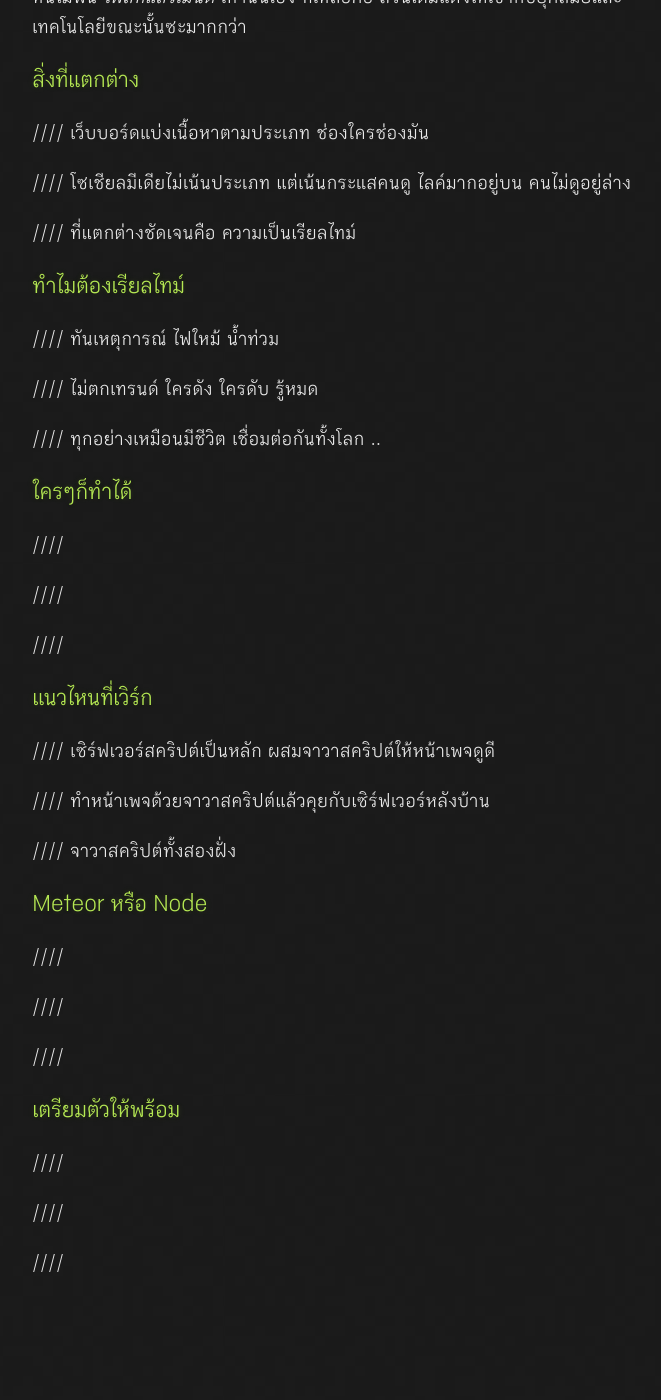
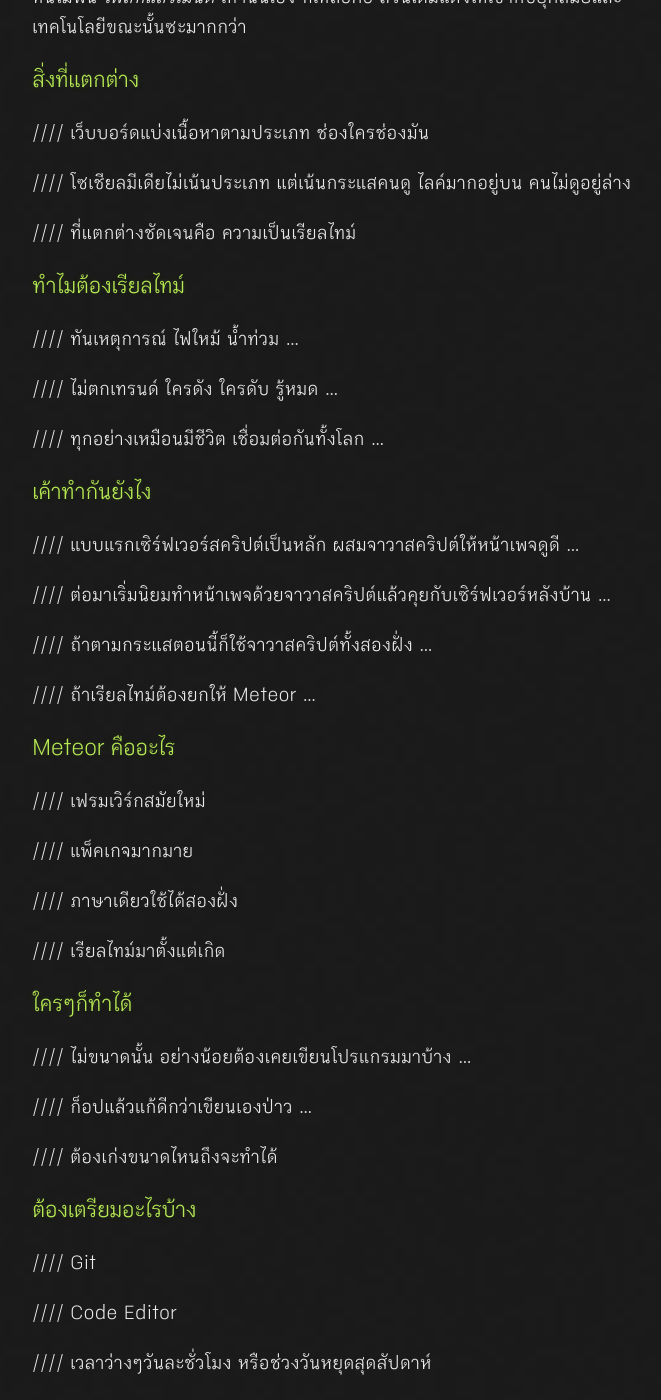
Before and after one commit to Ookkabat/DevelopOokkaboard, a Jekyll site: the page built from chapters/ch01-introduction.md, in a window 1280 px wide and 1400 px high, scrolled down 501 px. Shown: the whole window, without its empty margins (308-969 px from the left). Built offline with Jekyll 4.4.1, drawn with Linux system fonts in a browser that asks for light colours; before the commit the page ends 1801 px from its top, so only the background shows below that.

Commit message:
Revised ch01 outline.

```diff
--- a/chapters/ch01-introduction.md
+++ b/chapters/ch01-introduction.md
@@ -24,43 +24,48 @@ excerpt: ทำความเข้าใจเกี่ยวกับ อุ
 
 ## ทำไมต้องเรียลไทม์
 
-//// ทันเหตุการณ์ ไฟใหม้ น้ำท่วม
+//// ทันเหตุการณ์ ไฟใหม้ น้ำท่วม ...
 
-//// ไม่ตกเทรนด์ ใครดัง ใครดับ รู้หมด
+//// ไม่ตกเทรนด์ ใครดัง ใครดับ รู้หมด ...
 
-//// ทุกอย่างเหมือนมีชีวิต เชื่อมต่อกันทั้งโลก ..
+//// ทุกอย่างเหมือนมีชีวิต เชื่อมต่อกันทั้งโลก ...
+
+
+## เค้าทำกันยังไง
+
+//// แบบแรกเซิร์ฟเวอร์สคริปต์เป็นหลัก ผสมจาวาสคริปต์ให้หน้าเพจดูดี ...
+
+//// ต่อมาเริ่มนิยมทำหน้าเพจด้วยจาวาสคริปต์แล้วคุยกับเซิร์ฟเวอร์หลังบ้าน ...
+
+//// ถ้าตามกระแสตอนนี้ก็ใช้จาวาสคริปต์ทั้งสองฝั่ง ...
+
+//// ถ้าเรียลไทม์ต้องยกให้ Meteor ...
+
+
+## Meteor คืออะไร
+
+//// เฟรมเวิร์กสมัยใหม่
+
+//// แพ็คเกจมากมาย
+
+//// ภาษาเดียวใช้ได้สองฝั่ง
+
+//// เรียลไทม์มาตั้งแต่เกิด
 
 
 ## ใครๆก็ทำได้
 
-////
+//// ไม่ขนาดนั้น อย่างน้อยต้องเคยเขียนโปรแกรมมาบ้าง ...
 
-////
+//// ก็อปแล้วแก้ดีกว่าเขียนเองป่าว ...
 
-////
-
-## แนวไหนที่เวิร์ก
-
-//// เซิร์ฟเวอร์สคริปต์เป็นหลัก ผสมจาวาสคริปต์ให้หน้าเพจดูดี
-
-//// ทำหน้าเพจด้วยจาวาสคริปต์แล้วคุยกับเซิร์ฟเวอร์หลังบ้าน
-
-//// จาวาสคริปต์ทั้งสองฝั่ง
+//// ต้องเก่งขนาดไหนถึงจะทำได้
 
 
-## Meteor หรือ Node
+## ต้องเตรียมอะไรบ้าง
 
-////
+//// Git
 
-////
+//// Code Editor
 
-////
-
-
-## เตรียมตัวให้พร้อม
-
-////
-
-////
-
-////
+//// เวลาว่างๆวันละชั่วโมง หรือช่วงวันหยุดสุดสัปดาห์
```
